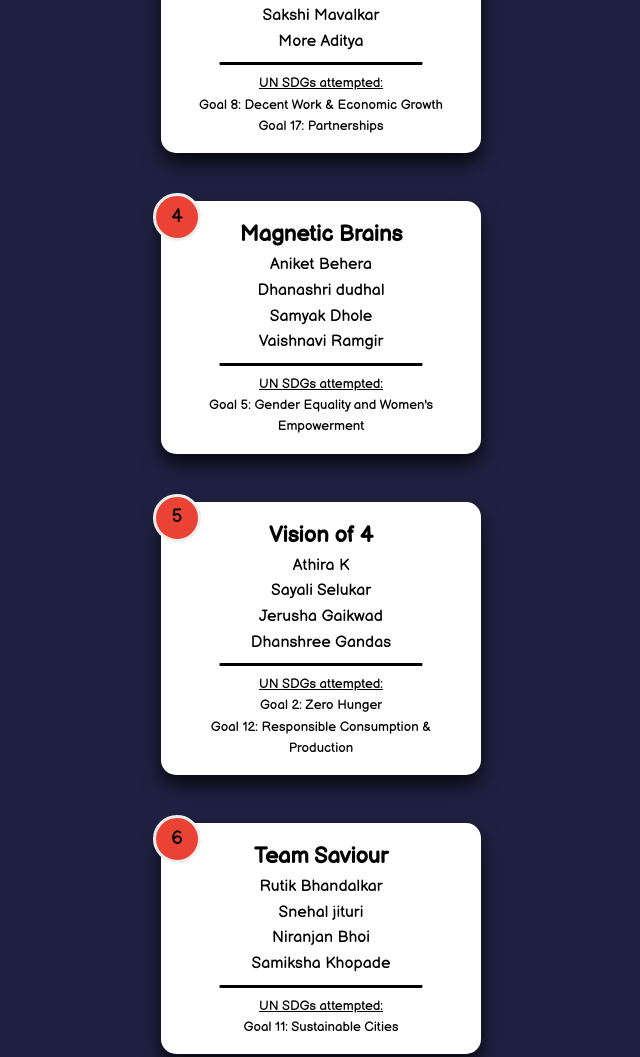
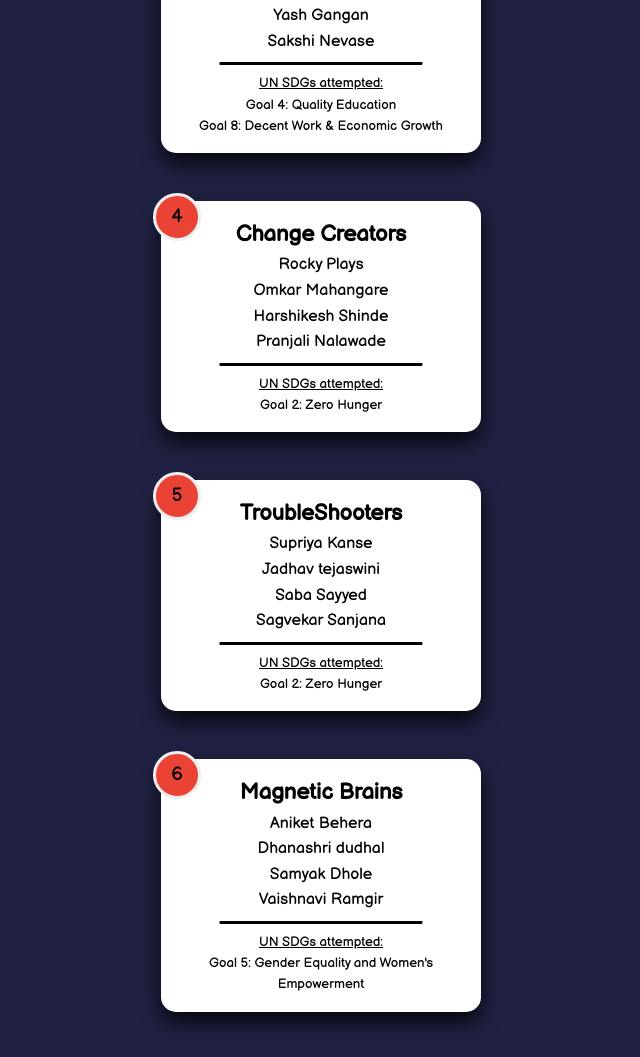
Before and after one commit to DSC-TCOER/Impact-leaderboard, a plain HTML site: page index.html in a window 1280 px wide. Shown: the part 1395-2452 px from the top of the page, without its empty margins (319-959 px from the left). Drawn offline with Linux system fonts and the light colour scheme; a web font is replaced by a local one.

Commit message:
fix: Changes in the top 10 teams were made

```diff
--- a/app.js
+++ b/app.js
@@ -1,5 +1,5 @@
 const data = [
-    [1, 'Team Amigos', 'Amruta Misal', 'Nachiket Suryawanshi', 'Vaishnavi Kondewar'],
+    [2, 'Team Amigos', 'Amruta Misal', 'Nachiket Suryawanshi', 'Vaishnavi Kondewar'],
     [24, 'Blue Peace', 'Sourav Yewale', 'Shruti Jangalgi', 'Parth Suryawanshi', 'Ishwar Bidarkar'],
     [32, 'Defenders', 'KaushaL Gawas', 'Sainath Balkawade'],
     [32, 'Hawks', 'Prathamesh Yadav', 'Anish Dubey', 'Himanshu Wankar'],
@@ -33,7 +33,7 @@ const data = [
         'Bhalekar Viraj',
         'Roshan kumbharkar',
     ],
-    [6, 'Team Saviour',
+    [8, 'Team Saviour',
         'Rutik Bhandalkar',
         'Snehal jituri',
         'Niranjan Bhoi',
@@ -55,13 +55,13 @@ const data = [
         'Chavan Aditya',
         'Bankar Aniket',
     ],
-    [8, 'TroubleShooters',
+    [5, 'TroubleShooters',
         'Supriya Kanse',
         'Jadhav tejaswini',
         'Saba Sayyed',
         'Sagvekar Sanjana',
     ],
-    [5, 'Vision of 4',
+    [7, 'Vision of 4',
         'Athira K',
         'Sayali Selukar',
         'Jerusha Gaikwad',
@@ -90,7 +90,7 @@ const data = [
         'Prasanna Shinde',
         'Chandan Patil'
     ],
-    [7, 'Change Creators',
+    [4, 'Change Creators',
         'Rocky Plays',
         'Omkar Mahangare',
         'Harshikesh shinde',
@@ -138,7 +138,7 @@ const data = [
         'Chaitanya Kumbhar',
         'Sujit Khade',
     ],
-    [3, 'Leading Edge',
+    [1, 'Leading Edge',
         'Sakshi Mavalkar',
         'More Aditya',
     ],
@@ -166,7 +166,7 @@ const data = [
         'Tejas Chikane',
         'Mandar Karnik',
     ],
-    [2, 'Team Elite',
+    [3, 'Team Elite',
         'Sanika Jagdale',
         'Vishal Joshi',
         'Yash Gangan',
@@ -190,7 +190,7 @@ const data = [
         'Bali Siddheshwar',
         'Tushar sul',
     ],
-    [4, 'Magnetic Brains',
+    [6, 'Magnetic Brains',
         'Aniket Behera',
         'Dhanashri dudhal',
         'Samyak Dhole',
--- a/index.html
+++ b/index.html
@@ -77,6 +77,19 @@
 
     <div class="card">
       <div class="num-display"><span>1</span></div>
+      <h3>Leading Edge</h3>
+      <h4>Sakshi Mavalkar</h4>
+      <h4>More Aditya</h4>
+      <hr>
+      <div class="team-description">
+        <h5 style="text-decoration: underline">UN SDGs attempted:</h5>
+        <h5>Goal 8: Decent Work & Economic Growth</h5>
+        <h5>Goal 17: Partnerships</h5>
+      </div>
+    </div>
+
+    <div class="card">
+      <div class="num-display"><span>2</span></div>
       <h3>Team Amigos</h3>
       <h4>Amruta Misal</h4>
       <h4>Nachiket Suryawanshi</h4>
@@ -90,7 +103,7 @@
     </div>
 
     <div class="card">
-      <div class="num-display"><span>2</span></div>
+      <div class="num-display"><span>3</span></div>
       <h3>Team Elite</h3>
       <h4>Sanika Jagdale</h4>
       <h4>Vishal Joshi</h4>
@@ -105,20 +118,35 @@
     </div>
 
     <div class="card">
-      <div class="num-display"><span>3</span></div>
-      <h3>Leading Edge</h3>
-      <h4>Sakshi Mavalkar</h4>
-      <h4>More Aditya</h4>
+      <div class="num-display"><span>4</span></div>
+      <h3>Change Creators</h3>
+      <h4>Rocky Plays</h4>
+      <h4>Omkar Mahangare</h4>
+      <h4>Harshikesh Shinde</h4>
+      <h4>Pranjali Nalawade</h4>
       <hr>
       <div class="team-description">
         <h5 style="text-decoration: underline">UN SDGs attempted:</h5>
-        <h5>Goal 8: Decent Work & Economic Growth</h5>
-        <h5>Goal 17: Partnerships</h5>
+        <h5>Goal 2: Zero Hunger</h5>
       </div>
     </div>
 
     <div class="card">
-      <div class="num-display"><span>4</span></div>
+      <div class="num-display"><span>5</span></div>
+      <h3>TroubleShooters</h3>
+      <h4>Supriya Kanse</h4>
+      <h4>Jadhav tejaswini</h4>
+      <h4>Saba Sayyed</h4>
+      <h4>Sagvekar Sanjana</h4>
+      <hr>
+      <div class="team-description">
+        <h5 style="text-decoration: underline">UN SDGs attempted:</h5>
+        <h5>Goal 2: Zero Hunger</h5>
+      </div>
+    </div>
+
+    <div class="card">
+      <div class="num-display"><span>6</span></div>
       <h3>Magnetic Brains</h3>
       <h4>Aniket Behera</h4>
       <h4>Dhanashri dudhal</h4>
@@ -131,34 +159,6 @@
       </div>
     </div>
 
-    <div class="card">
-      <div class="num-display"><span>5</span></div>
-      <h3>Vision of 4</h3>
-      <h4>Athira K</h4>
-      <h4>Sayali Selukar</h4>
-      <h4>Jerusha Gaikwad</h4>
-      <h4>Dhanshree Gandas</h4>
-      <hr>
-      <div class="team-description">
-        <h5 style="text-decoration: underline">UN SDGs attempted:</h5>
-        <h5>Goal 2: Zero Hunger</h5>
-        <h5>Goal 12: Responsible Consumption & Production</h5>
-      </div>
-    </div>
-
-    <div class="card">
-      <div class="num-display"><span>6</span></div>
-      <h3>Team Saviour</h3>
-      <h4>Rutik Bhandalkar</h4>
-      <h4>Snehal jituri</h4>
-      <h4>Niranjan Bhoi</h4>
-      <h4>Samiksha Khopade</h4>
-      <hr>
-      <div class="team-description">
-        <h5 style="text-decoration: underline">UN SDGs attempted:</h5>
-        <h5>Goal 11: Sustainable Cities</h5>
-      </div>
-    </div>
   </div>
 
   <h1 style="margin: 5rem 0 0 0; text-align: center;">Winners</h1>
```
